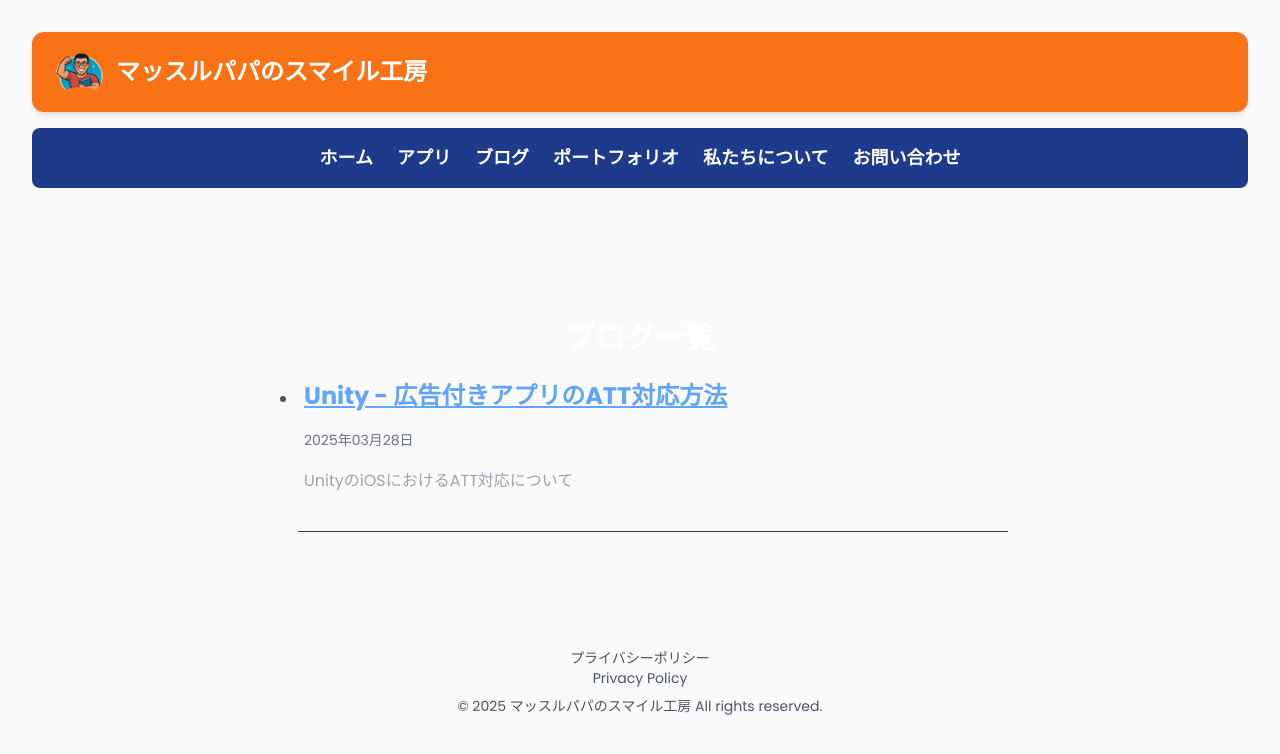
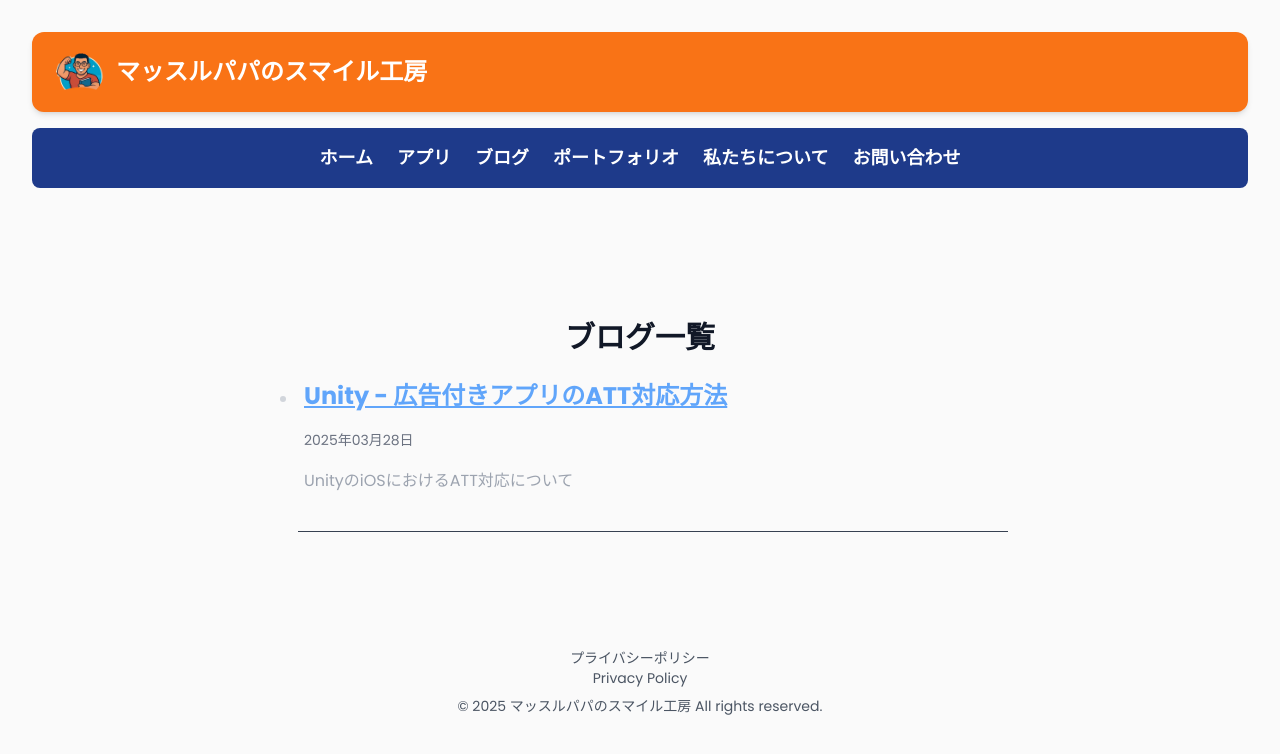
Before and after one commit to k41301175/MuscleDad-SmileLab, a Jekyll site: the page built from blog.html, in a window 1280 px wide. Shown: the top 754 px of the page. Built offline with Jekyll 4.4.1, drawn with Linux system fonts in a browser that asks for light colours; nearby versions of some CDN libraries.

Commit message:
fix blog view

```diff
--- a/blog.html
+++ b/blog.html
@@ -3,7 +3,7 @@ layout: default
 title: ブログ
 ---
 
-<div class="prose prose-invert max-w-3xl mx-auto">
+<div class="prose max-w-3xl mx-auto">
   <section class="max-w-3xl mx-auto px-4 py-12">
     <h2 class="text-3xl font-bold mb-6 text-center">ブログ一覧</h2>
     <ul class="space-y-6">
```
Also changed, not shown: 1 other file.
